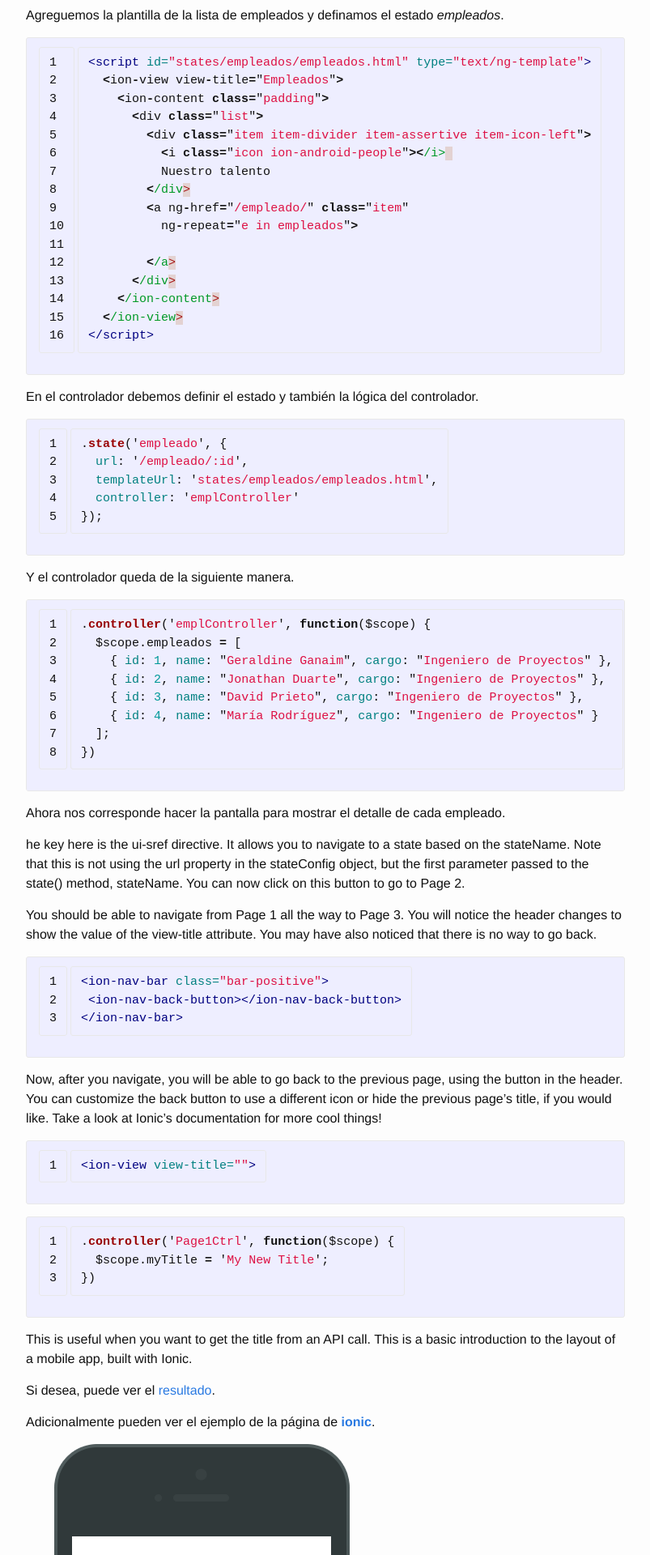
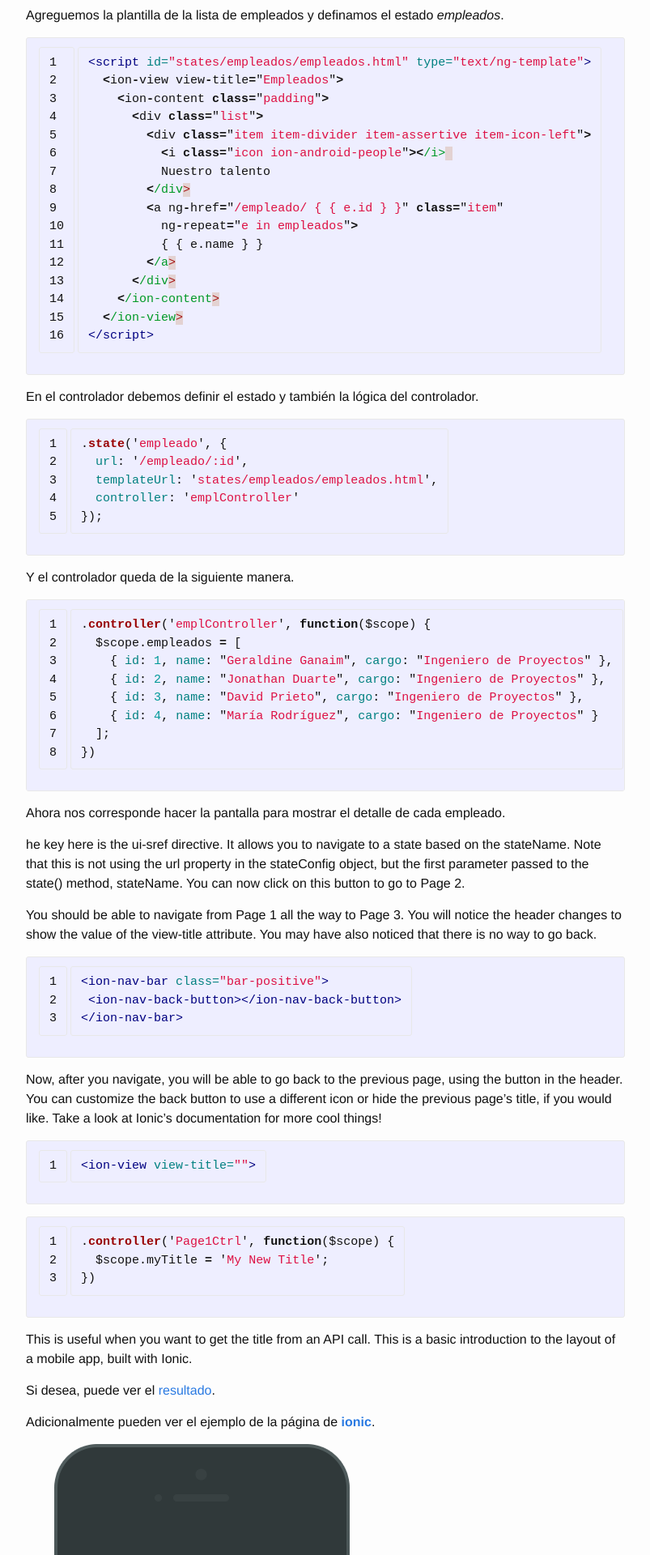
Before and after one commit to aaramirez/aaramirez.github.io, a Jekyll site: the page built from _posts/desarrollos/ionic/2015-11-04-navegacion-simple.markdown, in a window 1280 px wide. Shown: the part 3048-4968 px from the top of the page at 81% size, without its empty margins (238-1041 px from the left). Built offline with Jekyll 4.4.1, drawn with Linux system fonts in a browser that asks for light colours; some of the changed lines change nothing that is shown; grey boxes are pictures that could not be loaded.

Commit message:
Más contenido y fix iframe

```diff
--- a/_posts/desarrollos/ionic/2015-11-04-navegacion-simple.markdown
+++ b/_posts/desarrollos/ionic/2015-11-04-navegacion-simple.markdown
@@ -105,9 +105,9 @@
           <i class="icon ion-android-people"></i>
           Nuestro talento
         </div>
-        <a ng-href="/empleado/{{e.id}}" class="item"
+        <a ng-href="/empleado/ { { e.id } }" class="item"
           ng-repeat="e in empleados">
-          {{e.name}}
+          { { e.name } }
         </a>
       </div>
     </ion-content>
@@ -139,8 +139,6 @@
 {% endhighlight %}
 
 Ahora nos corresponde hacer la pantalla para mostrar el detalle de cada empleado.
-
-
 
 he key here is the ui-sref directive. It allows you to navigate to a state based on the stateName. Note that this is not using the url property in the stateConfig object, but the first parameter passed to the state() method, stateName. You can now click on this button to go to Page 2.
 
@@ -186,9 +184,6 @@
   height: 578px;
   top: 114px;
   left: 37px;
-  border: 0;
-  background-color: white;
-  transition: opacity .5s ease-in;
 }
 </style>
 <div>
```
